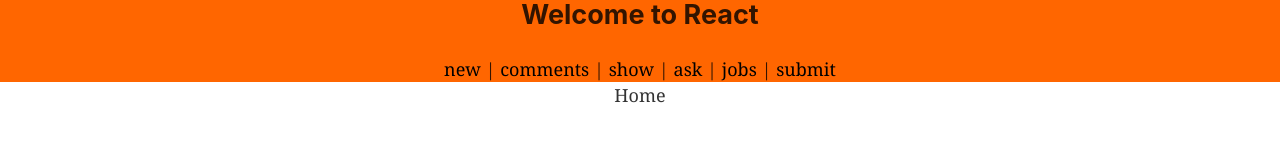
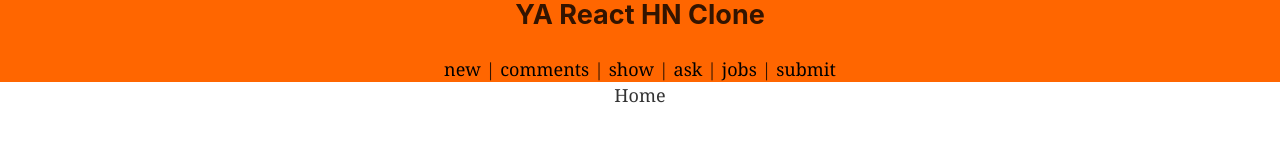
Before and after one commit to muntact/ya-react-hacker-news, a React (Create React App) app: page / in a window 1280 px wide. Shown: the top 160 px of the page. Built offline with nearby package versions, Linux system fonts and the light colour scheme; the HTML template or start-up script is replaced by a standard one.

Commit message:
Changed the page title

```diff
--- a/src/components/AppHeader.js
+++ b/src/components/AppHeader.js
@@ -17,7 +17,7 @@
 
 const AppHeader = (props) => (
     <header className="App-header">
-        <h1 className="App-title">Welcome to React</h1>
+        <h1 className="App-title">YA React HN Clone</h1>
         <NavLink to="/newest" {...linkProps}>new</NavLink>{` | `}
         <NavLink to="/newcomments" {...linkProps}>comments</NavLink>{` | `}
         <NavLink to="/show" {...linkProps}>show</NavLink>{` | `}
```
